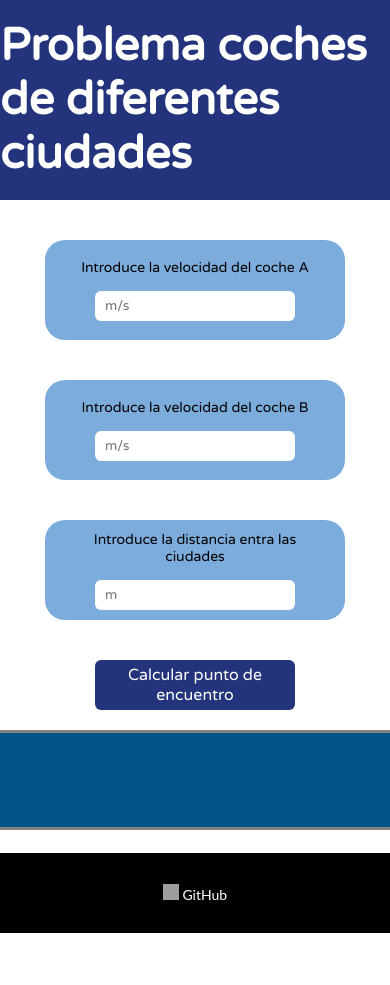
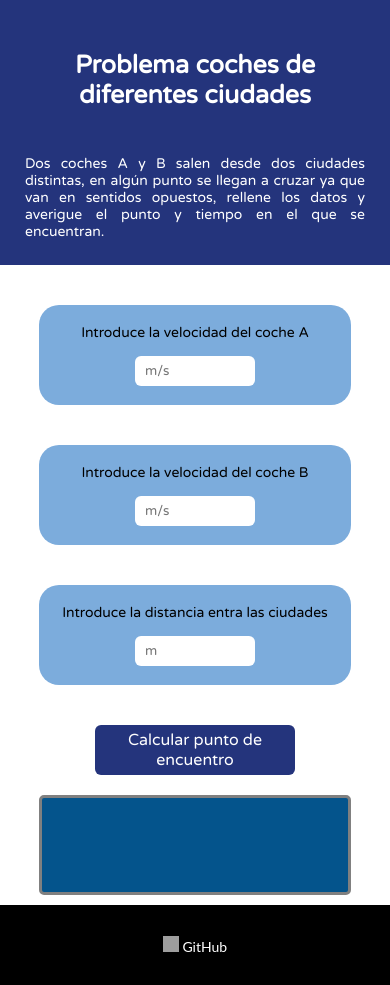
Before and after one commit to jairosp/MRUA, a website with bundled scripts: page index.html in a window 390 px wide. Before the commit the page ends 933 px from the top, so only its background shows below. Built offline with nearby package versions, Linux system fonts and the light colour scheme; grey boxes are pictures that could not be loaded.

Commit message:
Mejoras generales y diseño responsive

```diff
--- a/index.html
+++ b/index.html
@@ -12,6 +12,7 @@
 <body>
     <header>
         <h1 class="main-title">Problema coches de diferentes ciudades</h1>
+        <p>Dos coches A y B salen desde dos ciudades distintas, en algún punto se llegan a cruzar ya que van en sentidos opuestos, rellene los datos y averigue el punto y tiempo en el que se encuentran.</p>
     </header>
     <main>
 
--- a/src/assets/styles/main.css
+++ b/src/assets/styles/main.css
@@ -12,9 +12,10 @@
 html{
     font-size: 62.5%;
     font-family: var(--font);
+    text-align: center;
 }
 header{
-    height: 200px;
+    max-height: 400px;
     background-color: var(--dark-blue);
     color: white;
     display: flex;
@@ -23,14 +24,21 @@ header{
     justify-content: center;
 }
 header h1{
+    margin: 50px;
+    margin-bottom: 20px;
     font-weight: bold;
     font-size: 4.5rem;
 }
+header p{
+    font-size: 1.6rem;
+    text-align: justify;
+    margin: 25px;
+}
 main{
-    height: 75vh;
+    height: auto;
 }
 .main-form{
-    margin: 20px;
+    /* margin: 20px; */
     display: flex;
     flex-direction: column;
     justify-content: center;
@@ -54,6 +62,7 @@ form input{
 }
 .main-form__v1{
     margin: 20px;
+    margin-top: 40px;
     width: 300px;
     height: auto;
     max-height: 100px;
@@ -112,10 +121,13 @@ form input{
 #printResult {
     width: 400px;
     height: 100px;
+    margin-bottom: 10px;
     background-color: var(--display-blue);
     padding: 20px;
     border: gray 3px solid;
     border-radius: 5px;
+    font-size: 1.8rem;
+
     display: flex;
     flex-direction: column;
     justify-content: center;
@@ -143,3 +155,32 @@ footer ul li img{
     width: 16px;
 
 }
+@media (max-width: 700px) {
+    header h1{
+        font-size: 2.5rem;
+    }
+    header p {
+        font-size: 1.4rem;
+    }
+    main{
+        height: auto;
+    }
+    #printResult {
+        width: 80%;
+    }
+    .main-form__v1{
+        width: 80%;
+    }
+    .main-form__v2{
+        width: 80%;
+    }
+    .main-form__distance{
+        width: 80%;
+    }
+    form input{
+        width: 120px;
+    }
+    #printResult{
+        font-size: 1.2rem;
+    }
+}
--- a/src/index.js
+++ b/src/index.js
@@ -12,7 +12,6 @@ getResultButton.addEventListener('click', displayResult);
 function displayResult(){
     displayResultOnScreen.textContent = problemSolver(parseFloat(velocidadA.value), parseFloat(velocidadB.value), parseFloat(distancia.value));
     displayResultOnScreen.style.color = 'white';
-    displayResultOnScreen.style.fontSize = '1.8rem';
     displayResultOnScreen.style.textAlign = 'center';
 
 
--- a/src/solver.js
+++ b/src/solver.js
@@ -3,7 +3,7 @@ function problemSolver(velocidadA, velocidadB, distanciaAB){
     const time = distanciaAB / (velocidadA + velocidadB);
     const matchPoint = velocidadA * time;
 
-    return `Ambos coches se encuentran a ${Math.floor(matchPoint)} metros tras ${Math.floor(time)} segundos`
+    return `Ambos coches se encuentran a ${Math.floor(matchPoint)} metros desde donde salió A, después de ${Math.floor(time)} segundos`
 }
 
 export default problemSolver;
```
